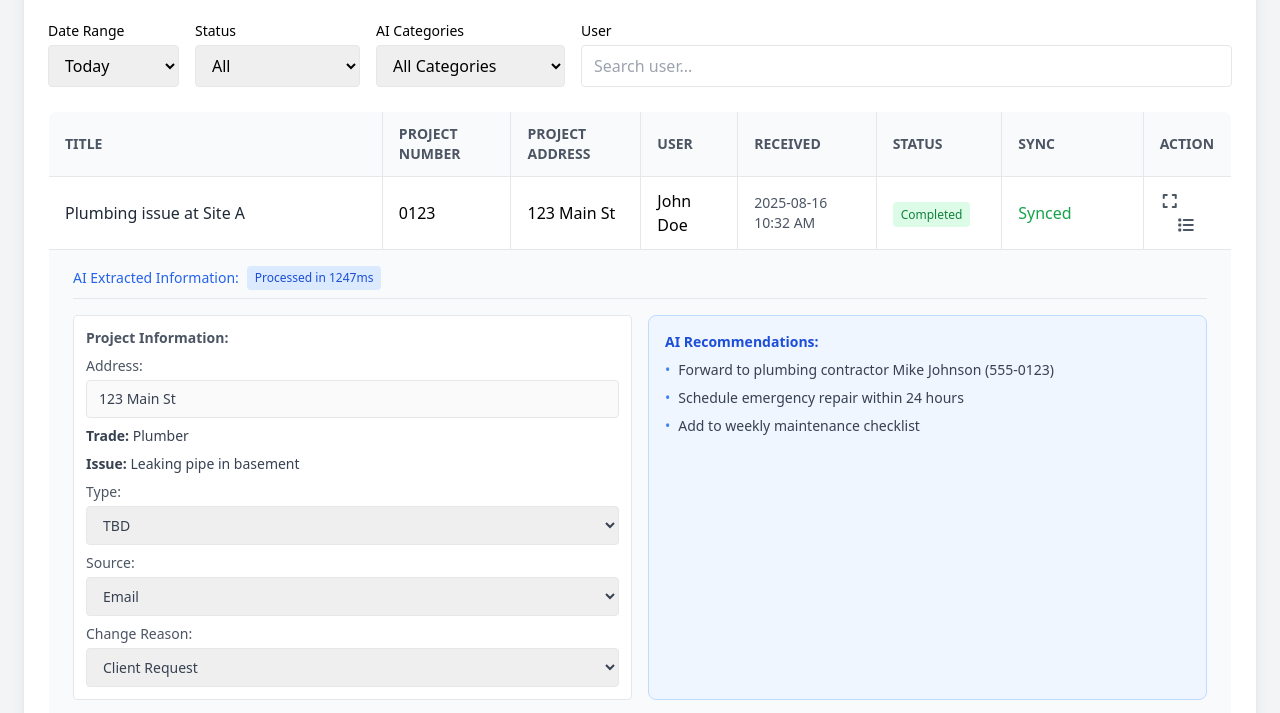
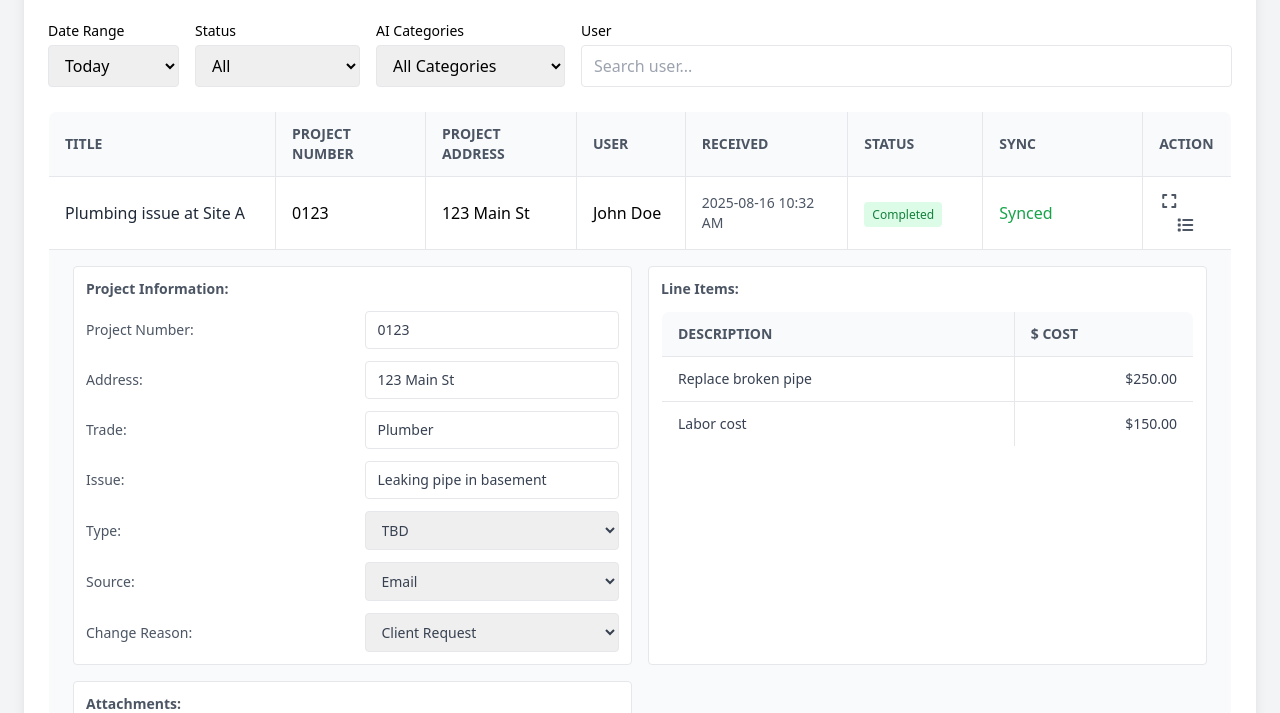
Before and after one commit to z-anah/Processed-Change-Events, a plain HTML site: page index.html in a window 1280 px wide. Both pictures are taken after a click on the button 1169 px from the left and 260 px from the top of the page. Shown: the part 59-772 px from the top of the page. Drawn offline with nearby package versions, Linux system fonts and the light colour scheme.

Commit message:
Update index.html

```diff
--- a/index.html
+++ b/index.html
@@ -75,15 +75,12 @@
         <tbody>
           <template v-for="(email, index) in filteredEmails" :key="index">
             <!-- Main row -->
-            <tr class="hover:bg-gray-50">
+            <tr
+              class="hover:bg-gray-50 cursor-pointer"
+              @click="toggle(email)"
+            >
               <td class="px-4 py-3 border">
                 <div class="font-medium text-gray-800">{{ email.subject }}</div>
-                <div v-if="email.aiIssues.length > 0" class="mt-1 space-y-1">
-                  <span v-for="issue in email.aiIssues" :key="issue"
-                        class="inline-block px-2 py-1 bg-red-100 text-red-700 text-xs rounded-full mr-1">
-                    Warning: {{ issue }}
-                  </span>
-                </div>
               </td>
               <td class="px-4 py-3 border">{{ email.projectNumber }}</td>
               <td class="px-4 py-3 border">{{ email.projectAddress }}</td>
@@ -104,19 +101,21 @@
                 <div v-else-if="email.synced" class="text-green-600">Synced</div>
                 <div v-else-if="email.syncError" class="text-red-600">
                   Sync Failed
-                  <button @click="retrySync(email)" class="text-blue-600 hover:underline ml-2">Retry</button>
+                  <button @click.stop="retrySync(email)" class="text-blue-600 hover:underline ml-2">Retry</button>
                 </div>
                 <div v-else>
-                  <button @click="approveAndSync(email)" class="px-2 py-1 bg-blue-500 text-white rounded hover:bg-blue-600">
+                  <button @click.stop="approveAndSync(email)"
+                    class="px-2 py-1 bg-blue-500 text-white rounded hover:bg-blue-600">
                     Approve & Sync
                   </button>
                 </div>
               </td>
               <td class="px-4 py-3 border space-x-4">
-                <button @click="toggle(email)" class="text-gray-600 hover:text-blue-600" aria-label="Expand">
+                <button @click.stop="toggle(email)" class="text-gray-600 hover:text-blue-600" aria-label="Expand">
                   <i class="fa-solid fa-expand h-5 w-5"></i>
                 </button>
-                <button @click="viewActivityLog(email)" class="text-gray-600 hover:text-blue-600" aria-label="Activity Log">
+                <button @click.stop="viewActivityLog(email)" class="text-gray-600 hover:text-blue-600"
+                  aria-label="Activity Log">
                   <i class="fa-solid fa-list h-5 w-5"></i>
                 </button>
               </td>
@@ -126,50 +125,49 @@
             <tr v-if="email.open">
               <td colspan="8" class="px-6 py-4 bg-gray-50 border text-sm text-gray-700">
                 <div class="space-y-4">
-                  <!-- AI Extraction Header -->
-                  <div class="flex items-center space-x-2 pb-2 border-b">
-                    <span class="text-blue-600">AI Extracted Information:</span>
-                    <span class="text-xs bg-blue-100 text-blue-700 px-2 py-1 rounded">
-                      Processed in {{ email.processingTime }}ms
-                    </span>
-                  </div>
-
                   <!-- Side-by-Side Layout: Project Information and AI Recommendations -->
                   <div class="grid grid-cols-1 md:grid-cols-2 gap-4">
                     <!-- Project Information -->
                     <div class="bg-white p-3 rounded border">
                       <span class="font-semibold text-gray-600">Project Information:</span>
-                      <div class="mt-2 space-y-2">
-                        <div>
-                          <label class="block text-sm font-medium text-gray-600">Address:</label>
-                          <input
-                            v-model="email.projectAddress"
-                            :disabled="email.aiIssues.indexOf('Missing project address detected') === -1"
-                            class="mt-1 border rounded px-3 py-2 w-full"
-                          />
-                        </div>
-                        <p><strong>Trade:</strong> {{ email.trade }}</p>
-                        <p><strong>Issue:</strong> {{ email.issue }}</p>
-                        <div>
-                          <label class="block text-sm font-medium text-gray-600">Type:</label>
-                          <select v-model="email.type" class="mt-1 border rounded px-3 py-2 w-full">
+                      <div class="mt-3 grid grid-cols-1 sm:grid-cols-2 gap-y-3 gap-x-6 items-center">
+
+                        <!-- Project Number -->
+                        <label class="text-sm font-medium text-gray-600">Project Number:</label>
+                        <input v-model="email.projectNumber" class="border rounded px-3 py-2 w-full" />
+
+                        <!-- Address -->
+                        <label class="text-sm font-medium text-gray-600">Address:</label>
+                        <input v-model="email.projectAddress" class="border rounded px-3 py-2 w-full" />
+
+                        <!-- Trade -->
+                        <label class="text-sm font-medium text-gray-600">Trade:</label>
+                        <input v-model="email.trade" class="border rounded px-3 py-2 w-full" />
+
+                        <!-- Issue -->
+                        <label class="text-sm font-medium text-gray-600">Issue:</label>
+                        <input v-model="email.issue" class="border rounded px-3 py-2 w-full" />
+
+                        <!-- Type -->
+                        <label class="text-sm font-medium text-gray-600">Type:</label>
+                        <select v-model="email.type" class="border rounded px-3 py-2 w-full">
                           <option value="Allowance">Allowance</option>
                           <option value="Contingency">Contingency</option>
                           <option value="Owner Change">Owner Change</option>
                           <option value="TBD">TBD</option>
                           <option value="Transfer">Transfer</option>
                         </select>
-                        </div>
-                        <div>
-                          <label class="block text-sm font-medium text-gray-600">Source:</label>
-                          <select v-model="email.source" class="mt-1 border rounded px-3 py-2 w-full">
+
+                        <!-- Source -->
+                        <label class="text-sm font-medium text-gray-600">Source:</label>
+                        <select v-model="email.source" class="border rounded px-3 py-2 w-full">
                           <option value="Email">Email</option>
                           <option value="Teams">Teams</option>
                         </select>
-                        </div>
-                        <div>
-                          <label class="block text-sm font-medium text-gray-600">Change Reason:</label>
-                          <select v-model="email.changeReason" class="mt-1 border rounded px-3 py-2 w-full">
+
+                        <!-- Change Reason -->
+                        <label class="text-sm font-medium text-gray-600">Change Reason:</label>
+                        <select v-model="email.changeReason" class="border rounded px-3 py-2 w-full">
                           <option value="Allowance">Allowance</option>
                           <option value="Backcharge">Backcharge</option>
                           <option value="Client Request">Client Request</option>
@@ -178,25 +176,7 @@
                         </select>
                       </div>
                     </div>
-                    </div>
 
-                    <!-- AI Recommendations -->
-                    <div class="bg-blue-50 p-4 rounded-lg border border-blue-200">
-                      <div class="flex items-center space-x-2 mb-2">
-                        <span class="text-blue-700 font-semibold">AI Recommendations:</span>
-                      </div>
-                      <ul class="space-y-2 text-sm">
-                        <li v-for="suggestion in email.aiSuggestions" :key="suggestion"
-                            class="flex items-start space-x-2">
-                          <span class="text-blue-500">•</span>
-                          <span>{{ suggestion }}</span>
-                        </li>
-                      </ul>
-                    </div>
-                  </div>
-
-                  <!-- Side-by-Side Layout: Line Items and Attachments -->
-                  <div class="grid grid-cols-1 md:grid-cols-2 gap-4">
                     <!-- Line Items -->
                     <div class="bg-white p-3 rounded border">
                       <span class="font-semibold text-gray-600">Line Items:</span>
@@ -217,12 +197,18 @@
                         </table>
                       </div>
                     </div>
+                  </div>
+
+                  <!-- Side-by-Side Layout: Line Items and Attachments -->
+                  <div class="grid grid-cols-1 md:grid-cols-2 gap-4">
 
                     <!-- Attachments -->
                     <div class="bg-white p-3 rounded border">
                       <span class="font-semibold text-gray-600">Attachments:</span>
                       <div class="mt-2 space-y-2">
-                        <div v-if="email.attachments && email.attachments.length > 0" class="flex items-center space-x-2" v-for="(attachment, index) in email.attachments" :key="index">
+                        <div v-if="email.attachments && email.attachments.length > 0"
+                          class="flex items-center space-x-2" v-for="(attachment, index) in email.attachments"
+                          :key="index">
                           <i class="fa-solid fa-paperclip text-gray-600"></i>
                           <a :href="attachment.url" target="_blank" class="text-blue-600 hover:underline text-sm">
                             {{ attachment.name }}
@@ -237,10 +223,17 @@
 
                   <!-- Confidence Score -->
                   <div class="flex items-center justify-between text-xs text-gray-500">
-                    <span>AI Confidence: {{ email.confidence }}%</span>
+                    <div class="flex items-center space-x-2">
+                      <span class="text-xs bg-blue-100 text-blue-700 px-2 py-1 rounded">AI Confidence: {{
+                        email.confidence }}%</span>
+                      <span class="text-xs bg-blue-100 text-blue-700 px-2 py-1 rounded">
+                        Processed in {{ email.processingTime }}ms
+                      </span>
+                    </div>
                     <div>
                       <span>Last updated: {{ email.lastProcessed }}</span>
-                      <a v-if="email.destinationUrl" :href="email.destinationUrl" target="_blank" class="text-blue-600 hover:underline ml-2">
+                      <a v-if="email.destinationUrl" :href="email.destinationUrl" target="_blank"
+                        class="text-blue-600 hover:underline ml-2">
                         View in System
                       </a>
                     </div>
@@ -263,9 +256,11 @@
     <div v-if="showPayloadModal" class="fixed inset-0 bg-black bg-opacity-50 flex items-center justify-center">
       <div class="bg-white rounded-lg shadow-lg p-6 w-full max-w-lg">
         <h3 class="text-lg font-semibold text-gray-800 mb-4">Preview Payload</h3>
-        <pre class="bg-gray-100 p-4 rounded text-sm text-gray-700 overflow-auto">{{ JSON.stringify(selectedPayload, null, 2) }}</pre>
+        <pre
+          class="bg-gray-100 p-4 rounded text-sm text-gray-700 overflow-auto">{{ JSON.stringify(selectedPayload, null, 2) }}</pre>
         <div class="mt-4 flex justify-end space-x-2">
-          <button @click="showPayloadModal = false" class="px-4 py-2 bg-gray-200 rounded hover:bg-gray-300">Close</button>
+          <button @click="showPayloadModal = false"
+            class="px-4 py-2 bg-gray-200 rounded hover:bg-gray-300">Close</button>
         </div>
       </div>
     </div>
@@ -299,7 +294,6 @@
                 { description: "Labor cost", cost: 150.0 }
               ],
               open: false,
-              aiIssues: [],
               aiSuggestions: [
                 "Forward to plumbing contractor Mike Johnson (555-0123)",
                 "Schedule emergency repair within 24 hours",
@@ -330,7 +324,6 @@
                 { description: "Replace circuit breaker", cost: 200.0 }
               ],
               open: false,
-              aiIssues: ["Multiple trades mentioned"],
               aiSuggestions: [
                 "Urgent: Contact electrical contractor Sarah Wilson",
                 "Check if backup power is needed",
@@ -359,7 +352,6 @@
                 { name: "MaintenanceReport.docx", url: "https://example.com/maintenance-report.docx" }
               ],
               open: false,
-              aiIssues: ["Missing project address detected", "Unclear issue description"],
               aiSuggestions: [
                 "Request more details from sender",
                 "Contact HVAC specialist for consultation",
@@ -384,7 +376,6 @@
             const statusMatch = this.filters.status === 'all' || e.status === this.filters.status;
             const userMatch = this.filters.user === '' || e.user.toLowerCase().includes(this.filters.user.toLowerCase());
             const categoryMatch = this.filters.aiCategory === 'all' ||
-              (this.filters.aiCategory === 'errors' && e.aiIssues.length > 0) ||
               e.aiCategory === this.filters.aiCategory;
 
             return statusMatch && userMatch && categoryMatch;
```
Lines whose indentation alone changed are shown as unchanged.
